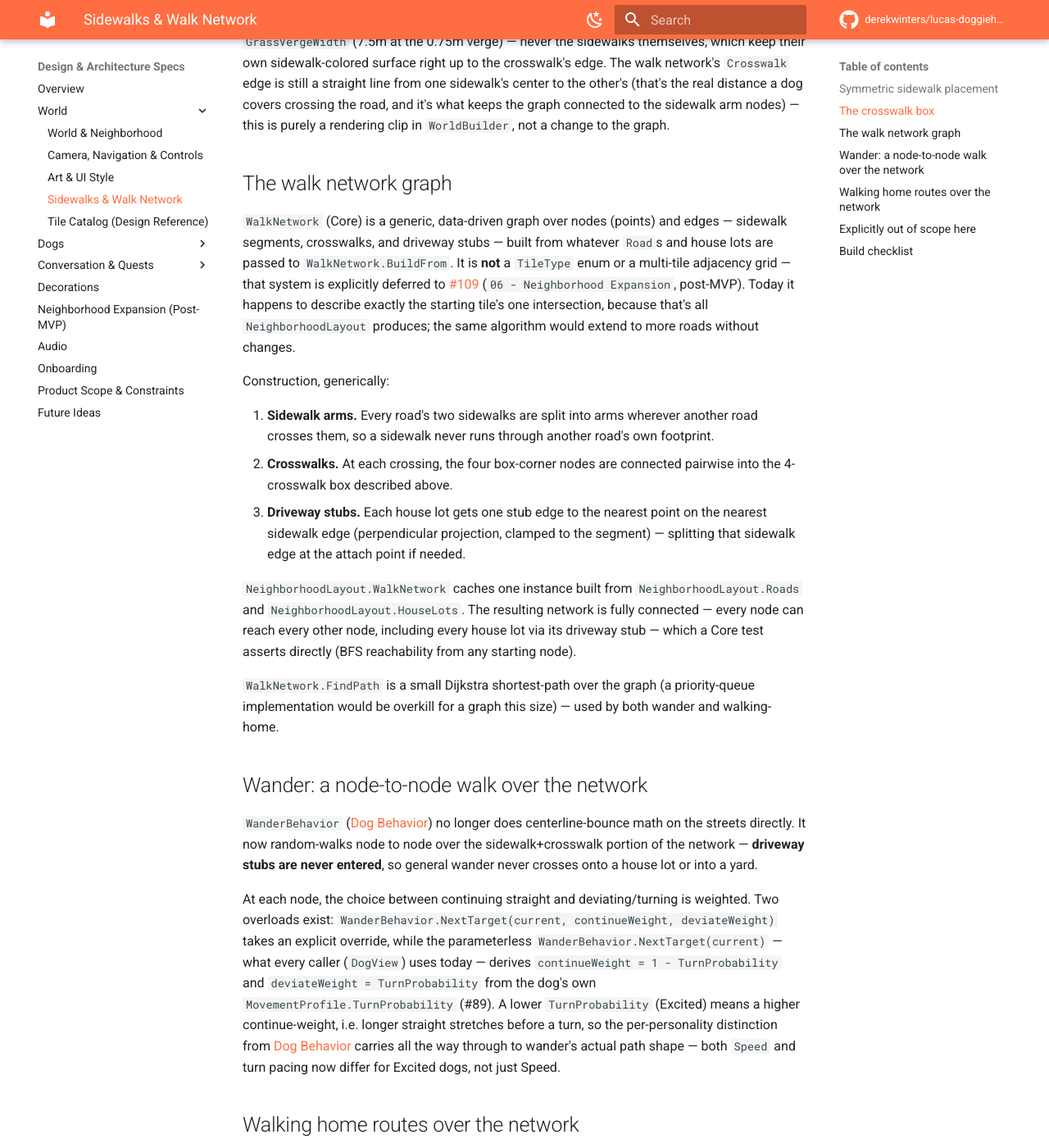
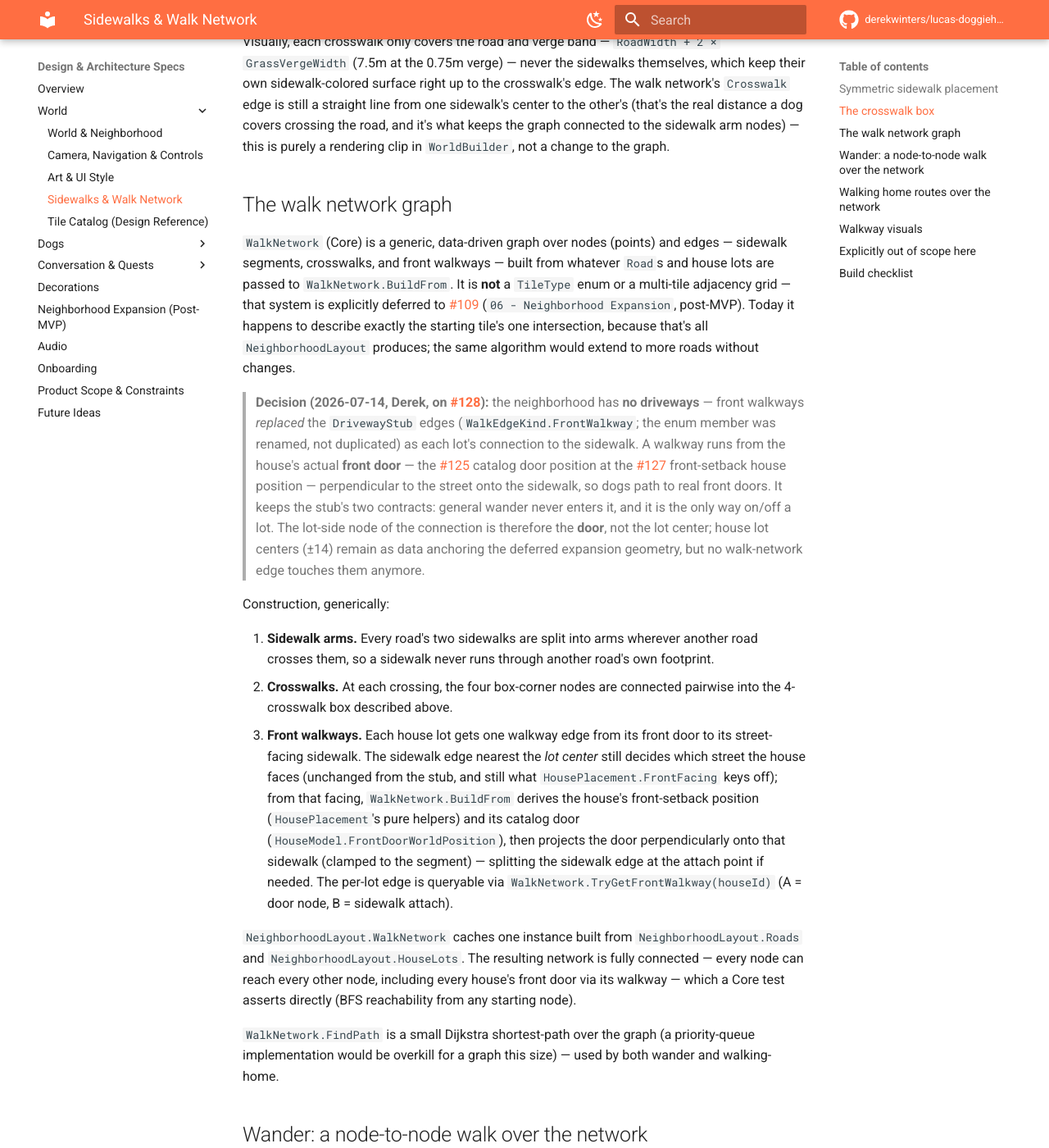
Before and after one commit to derekwinters/lucas-doggiehood, an MkDocs documentation site: the page built from docs/specs/world/sidewalks.md, in a window 1280 px wide and 1400 px high, scrolled down 1613 px. Shown: the whole window at 82% size. Built offline with MkDocs 1.6.1 and Material for MkDocs 9.7.7, drawn with Linux system fonts in a browser that asks for light colours; comment, search, counter and statistics services are not loaded; the version menu is left out; some of the changed text lies outside the part shown.

Commit message:
docs(specs): describe front walkways in place of driveway stubs
Record Derek's #128 decision on the sidewalks & walk network page:
the neighborhood has no driveways — front walkways (door -> sidewalk,
perpendicular to the street, City Kit Suburban path-piece visuals)
replaced the DrivewayStub edges while keeping their two contracts
(wander never enters one; it's the only way on/off a lot). Updates the
construction steps, wander exclusion, walking-home destination (the
actual front door), adds the walkway-visuals section, and adjusts the
build checklist accordingly.

Closes #128

Co-Authored-By: Claude Fable 5 <noreply@anthropic.com>
Claude-Session: https://claude.ai/code/session_01HSWAteaZr5pKmrjV3z8Rwh

```diff
--- a/docs/specs/world/sidewalks.md
+++ b/docs/specs/world/sidewalks.md
@@ -1,6 +1,6 @@
 # Sidewalks & Walk Network
 
-*Related: [#106](https://github.com/derekwinters/lucas-doggiehood/issues/106) (this page), [#105](https://github.com/derekwinters/lucas-doggiehood/issues/105) (locked world dimensions this page consumes), [#109](https://github.com/derekwinters/lucas-doggiehood/issues/109) (deferred multi-tile grid, out of scope here), [#112](https://github.com/derekwinters/lucas-doggiehood/issues/112) (deferred approach-to-rest movement, out of scope here)*
+*Related: [#106](https://github.com/derekwinters/lucas-doggiehood/issues/106) (this page), [#105](https://github.com/derekwinters/lucas-doggiehood/issues/105) (locked world dimensions this page consumes), [#128](https://github.com/derekwinters/lucas-doggiehood/issues/128) (front walkways, which replaced the driveway stubs on this page), [#109](https://github.com/derekwinters/lucas-doggiehood/issues/109) (deferred multi-tile grid, out of scope here), [#112](https://github.com/derekwinters/lucas-doggiehood/issues/112) (deferred approach-to-rest movement, out of scope here)*
 
 ## Symmetric sidewalk placement
 
@@ -28,27 +28,33 @@ Visually, each crosswalk only covers the road and verge band — `RoadWidth + 2
 
 ## The walk network graph
 
-`WalkNetwork` (Core) is a generic, data-driven graph over nodes (points) and edges — sidewalk segments, crosswalks, and driveway stubs — built from whatever `Road`s and house lots are passed to `WalkNetwork.BuildFrom`. It is **not** a `TileType` enum or a multi-tile adjacency grid — that system is explicitly deferred to [#109](https://github.com/derekwinters/lucas-doggiehood/issues/109) (`06 - Neighborhood Expansion`, post-MVP). Today it happens to describe exactly the starting tile's one intersection, because that's all `NeighborhoodLayout` produces; the same algorithm would extend to more roads without changes.
+`WalkNetwork` (Core) is a generic, data-driven graph over nodes (points) and edges — sidewalk segments, crosswalks, and front walkways — built from whatever `Road`s and house lots are passed to `WalkNetwork.BuildFrom`. It is **not** a `TileType` enum or a multi-tile adjacency grid — that system is explicitly deferred to [#109](https://github.com/derekwinters/lucas-doggiehood/issues/109) (`06 - Neighborhood Expansion`, post-MVP). Today it happens to describe exactly the starting tile's one intersection, because that's all `NeighborhoodLayout` produces; the same algorithm would extend to more roads without changes.
+
+> **Decision (2026-07-14, Derek, on [#128](https://github.com/derekwinters/lucas-doggiehood/issues/128)):** the neighborhood has **no driveways** — front walkways *replaced* the `DrivewayStub` edges (`WalkEdgeKind.FrontWalkway`; the enum member was renamed, not duplicated) as each lot's connection to the sidewalk. A walkway runs from the house's actual **front door** — the [#125](https://github.com/derekwinters/lucas-doggiehood/issues/125) catalog door position at the [#127](https://github.com/derekwinters/lucas-doggiehood/issues/127) front-setback house position — perpendicular to the street onto the sidewalk, so dogs path to real front doors. It keeps the stub's two contracts: general wander never enters it, and it is the only way on/off a lot. The lot-side node of the connection is therefore the **door**, not the lot center; house lot centers (±14) remain as data anchoring the deferred expansion geometry, but no walk-network edge touches them anymore.
 
 Construction, generically:
 
 1. **Sidewalk arms.** Every road's two sidewalks are split into arms wherever another road crosses them, so a sidewalk never runs through another road's own footprint.
 2. **Crosswalks.** At each crossing, the four box-corner nodes are connected pairwise into the 4-crosswalk box described above.
-3. **Driveway stubs.** Each house lot gets one stub edge to the nearest point on the nearest sidewalk edge (perpendicular projection, clamped to the segment) — splitting that sidewalk edge at the attach point if needed.
+3. **Front walkways.** Each house lot gets one walkway edge from its front door to its street-facing sidewalk. The sidewalk edge nearest the *lot center* still decides which street the house faces (unchanged from the stub, and still what `HousePlacement.FrontFacing` keys off); from that facing, `WalkNetwork.BuildFrom` derives the house's front-setback position (`HousePlacement`'s pure helpers) and its catalog door (`HouseModel.FrontDoorWorldPosition`), then projects the door perpendicularly onto that sidewalk (clamped to the segment) — splitting the sidewalk edge at the attach point if needed. The per-lot edge is queryable via `WalkNetwork.TryGetFrontWalkway(houseId)` (A = door node, B = sidewalk attach).
 
-`NeighborhoodLayout.WalkNetwork` caches one instance built from `NeighborhoodLayout.Roads` and `NeighborhoodLayout.HouseLots`. The resulting network is fully connected — every node can reach every other node, including every house lot via its driveway stub — which a Core test asserts directly (BFS reachability from any starting node).
+`NeighborhoodLayout.WalkNetwork` caches one instance built from `NeighborhoodLayout.Roads` and `NeighborhoodLayout.HouseLots`. The resulting network is fully connected — every node can reach every other node, including every house's front door via its walkway — which a Core test asserts directly (BFS reachability from any starting node).
 
 `WalkNetwork.FindPath` is a small Dijkstra shortest-path over the graph (a priority-queue implementation would be overkill for a graph this size) — used by both wander and walking-home.
 
 ## Wander: a node-to-node walk over the network
 
-`WanderBehavior` ([Dog Behavior](../dogs/behavior.md)) no longer does centerline-bounce math on the streets directly. It now random-walks node to node over the sidewalk+crosswalk portion of the network — **driveway stubs are never entered**, so general wander never crosses onto a house lot or into a yard.
+`WanderBehavior` ([Dog Behavior](../dogs/behavior.md)) no longer does centerline-bounce math on the streets directly. It now random-walks node to node over the sidewalk+crosswalk portion of the network — **front walkways are never entered**, so general wander never crosses onto a house lot, into a yard, or up to a door.
 
 At each node, the choice between continuing straight and deviating/turning is weighted. Two overloads exist: `WanderBehavior.NextTarget(current, continueWeight, deviateWeight)` takes an explicit override, while the parameterless `WanderBehavior.NextTarget(current)` — what every caller (`DogView`) uses today — derives `continueWeight = 1 - TurnProbability` and `deviateWeight = TurnProbability` from the dog's own `MovementProfile.TurnProbability` (#89). A lower `TurnProbability` (Excited) means a higher continue-weight, i.e. longer straight stretches before a turn, so the per-personality distinction from [Dog Behavior](../dogs/behavior.md#movement-conveys-personality) carries all the way through to wander's actual path shape — both `Speed` and turn pacing now differ for Excited dogs, not just Speed.
 
 ## Walking home routes over the network
 
-Walking home after accepting a "buy me X" quest ([Quest Content](../quests/quest-content.md)) used to move in a straight line, ignoring streets entirely. Core now computes the actual route with `WalkNetwork.FindPath` from the dog's current position to its house lot, ending via that lot's driveway stub; the Unity layer (`QuestDirector`) only consumes the returned waypoint list and walks it frame by frame (`Vector3.MoveTowards` hop to hop) — the Core/Unity split stays intact, per [Testing Strategy](../../engineering/testing.md).
+Walking home after accepting a "buy me X" quest ([Quest Content](../quests/quest-content.md)) used to move in a straight line, ignoring streets entirely. Core now computes the actual route with `WalkNetwork.FindPath` from the dog's current position to its house's **front door**, ending via that lot's front walkway ([#128](https://github.com/derekwinters/lucas-doggiehood/issues/128) — the dog arrives at the actual door, which also feeds future quest arrivals); the Unity layer (`QuestDirector`) only consumes the returned waypoint list and walks it frame by frame (`Vector3.MoveTowards` hop to hop) — the Core/Unity split stays intact, per [Testing Strategy](../../engineering/testing.md). Dogs also spawn at their walkway's sidewalk attach point (`DogSpawner`), staggered along the sidewalk so housemates don't overlap.
+
+## Walkway visuals
+
+A front walkway renders as tiled Kenney City Kit Suburban `path-short` pieces — the clean square-paver look, matching the kit sidewalk aesthetic (the kit's stone variants remain an available re-pick for Derek and Lucas). The math lives in Core (`WalkwayTiling`): pieces scale ×10 in width — the same derivation as `WorldBuilder.RoadTileScale`, landing the paver's 0.2 model width exactly on `SidewalkWidth` (2m), which is also the walkway edge's declared width — and along the walkway a whole number of pieces is compressed to cover door → sidewalk exactly (no gap at the door, no overshoot onto the kit road tile's raised sidewalk band). `WorldBuilder` instantiates the pieces verbatim, and falls back to one flat graybox strip when the kit piece can't be loaded — the same primitive-fallback pattern as the roads and houses.
 
 ## Explicitly out of scope here
 
@@ -60,10 +66,12 @@ Walking home after accepting a "buy me X" quest ([Quest Content](../quests/quest
 
 - [x] Every road declares a sidewalk on both sides, set back 0.75m from the road edge (2026-07-13 midpoint decision — a logical setback for dog placement, no visual grass strip in the kit-art path), sized from `WorldDimensions` only
 - [x] The 4-crosswalk box exists at the starting intersection, one crosswalk per road arm
-- [x] The walk network graph (sidewalks + crosswalks + driveway stubs) is generated from `NeighborhoodLayout`'s roads and house lots, and is fully connected
-- [x] `WanderBehavior` only ever produces positions on the sidewalk/crosswalk network — never a road surface, never a driveway stub
+- [x] The walk network graph (sidewalks + crosswalks + front walkways) is generated from `NeighborhoodLayout`'s roads and house lots, and is fully connected
+- [x] Each front walkway runs from the house's catalog door position to its street-facing sidewalk, perpendicular to the street (#128)
+- [x] `WanderBehavior` only ever produces positions on the sidewalk/crosswalk network — never a road surface, never a front walkway
 - [x] `WanderBehavior`'s node choice supports weighted continue-vs-deviate decisions, defaulting to a per-personality split derived from `MovementProfile.TurnProbability` (#89)
-- [x] Walking home paths over the sidewalk/crosswalk/driveway-stub network to the destination lot
+- [x] Walking home paths over the sidewalk/crosswalk/front-walkway network to the destination house's front door
+- [x] Front walkways render as tiled City Kit Suburban path pieces along the Core segment, with a graybox strip fallback when the assets are absent (#128)
 - [x] `WorldBuilder` renders road, verge, sidewalk, and crosswalk as visually distinct placeholder-colored surfaces in the primitive fallback (the kit tiles bring their own art); spawned dogs stand on sidewalks
 - [x] Crosswalks render only over the road itself, never over sidewalk pavement
 - [ ] On-device visual check (human task, not attempted here)
```
